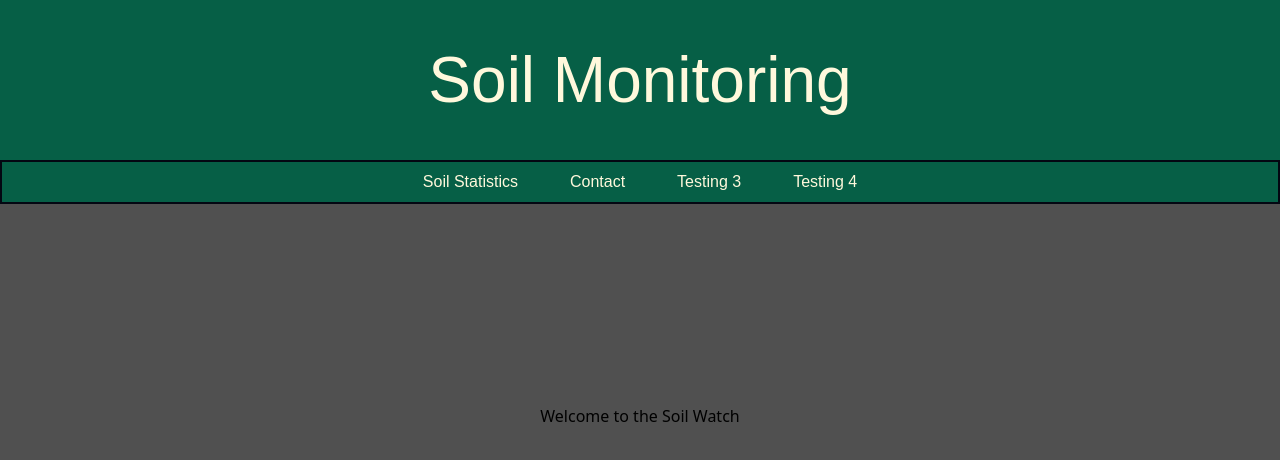
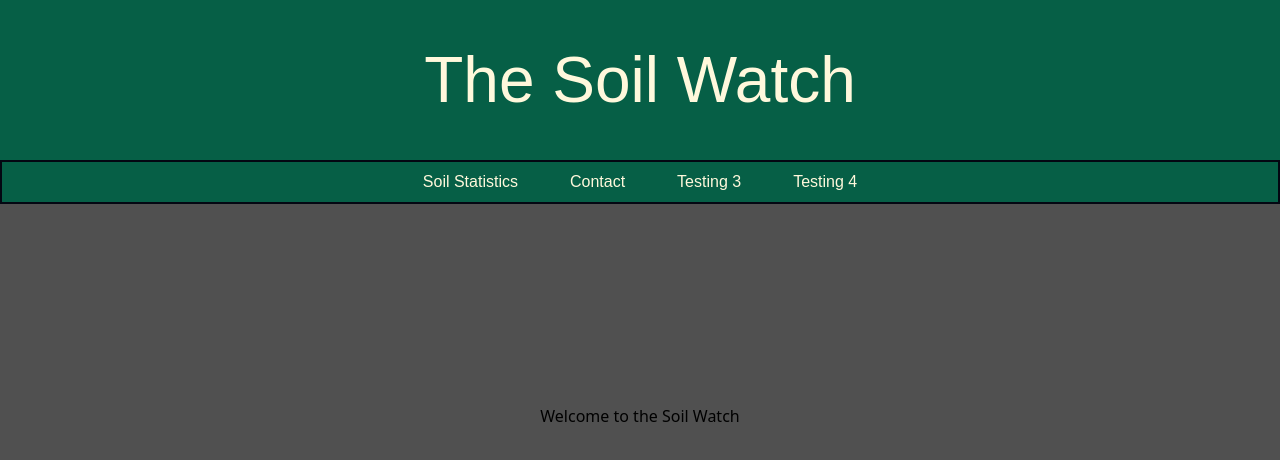
Before and after one commit to tazboi/The-Soil-Watch, a Next.js app in the folder App/soil-monitor/: page / in a window 1280 px wide. Shown: the top 460 px of the page. Built offline with nearby package versions, Linux system fonts and the light colour scheme.

Commit message:
Website title change

```diff
--- a/App/soil-monitor/app/page.jsx
+++ b/App/soil-monitor/app/page.jsx
@@ -9,7 +9,7 @@ const Page = () => {
 return (
     <div className = "bg-[#505050] min-h-screen">
         <header className="bg-emerald-800 w-screen h-40 flex items-center justify-center">
-            <h1 className="title_text">Soil Monitoring</h1>
+            <h1 className="title_text">The Soil Watch</h1>
         </header>
 
         <HomePageNav/>
```
